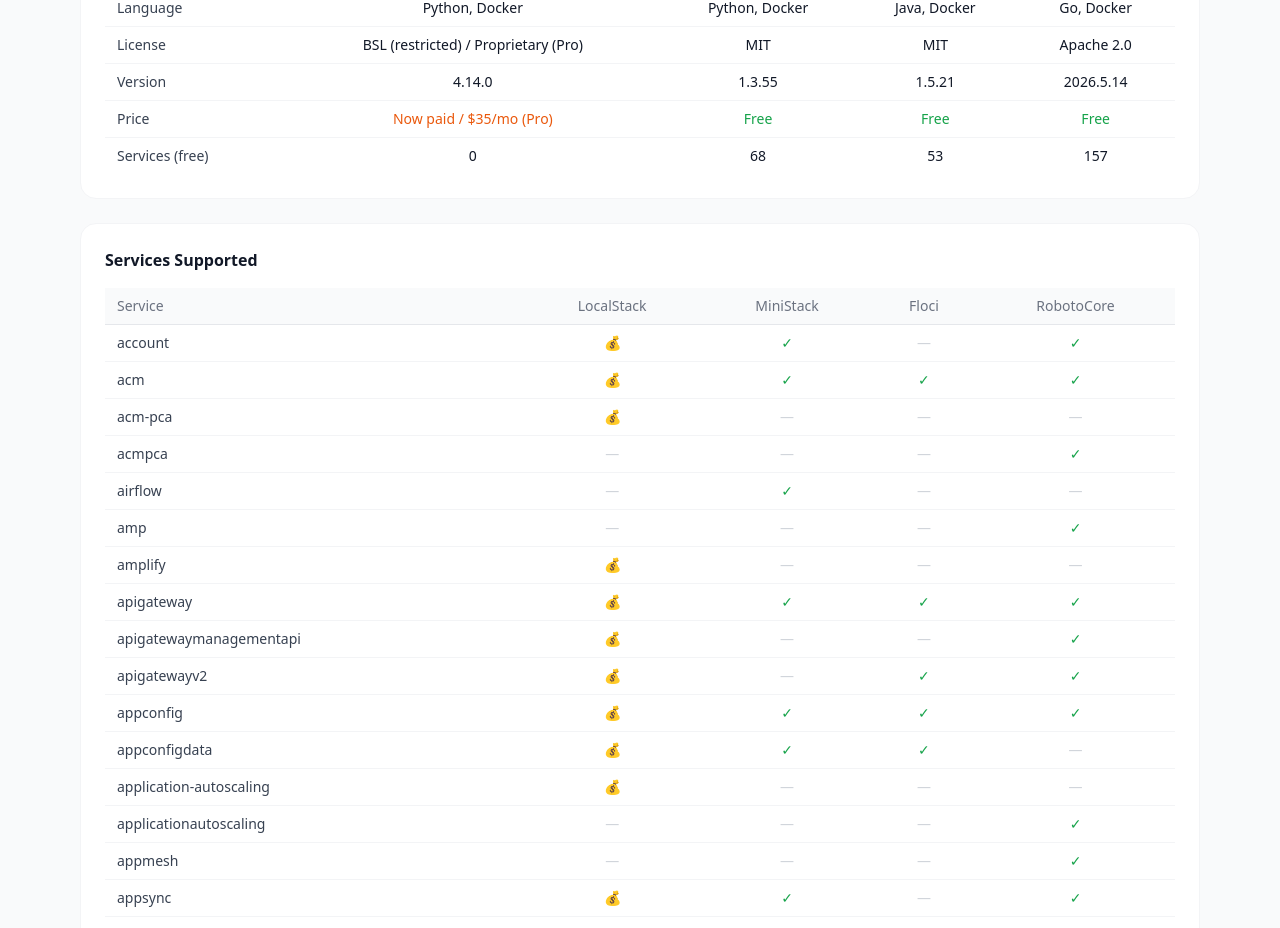
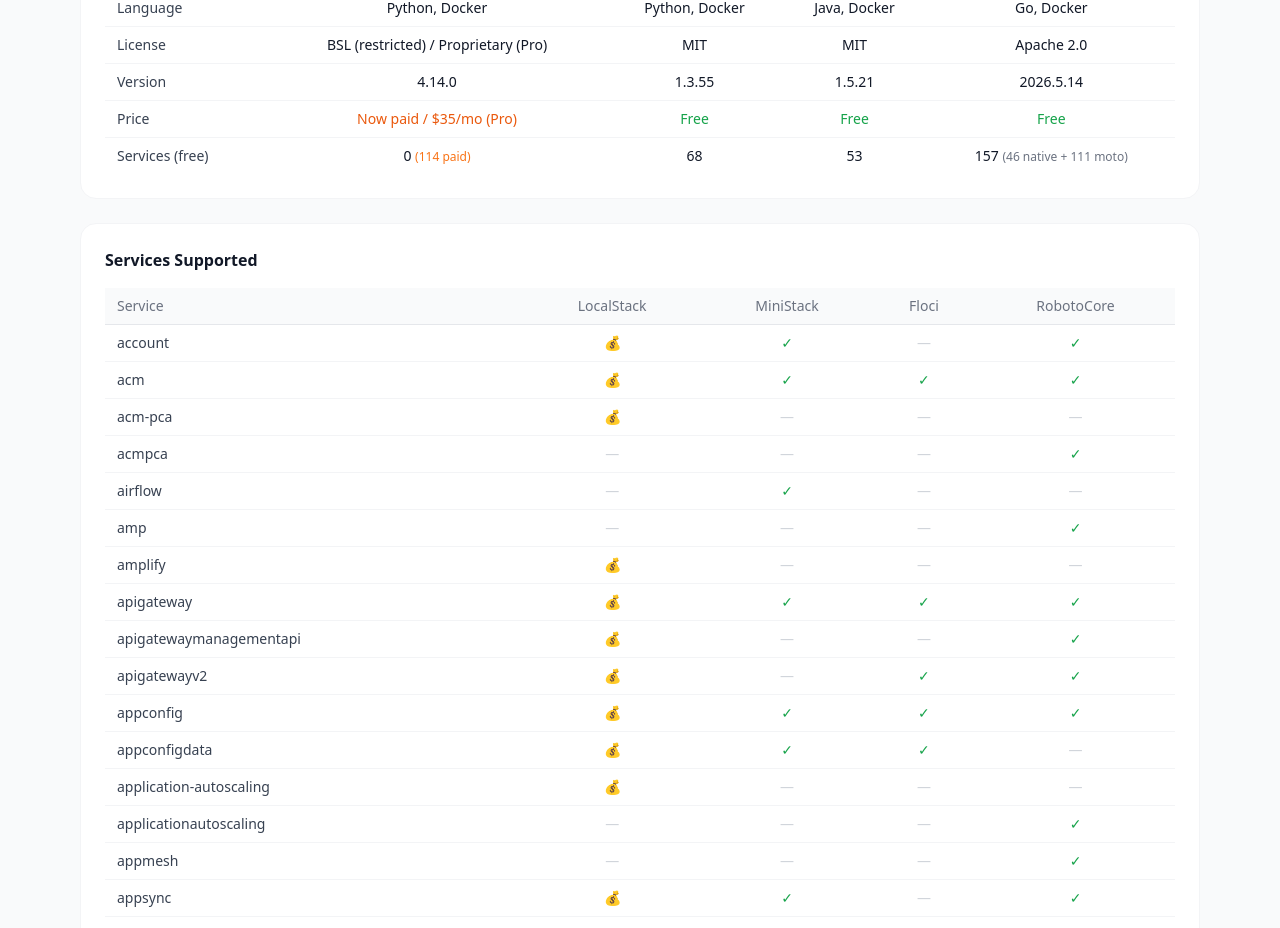
Before and after one commit to olcortesb/s3rv3rl3ss, a Vue app: page /tools in a window 1280 px wide. Shown: the part 1153-2081 px from the top of the page. Built offline with nearby package versions, Linux system fonts and the light colour scheme; the HTML template or start-up script is replaced by a standard one.

Commit message:
fix: add mapper of services and free tier to frontend

```diff
--- a/src/views/Tools.vue
+++ b/src/views/Tools.vue
@@ -93,7 +93,11 @@
           </tr>
           <tr>
             <td class="py-2 px-3 text-gray-700 font-medium">Services (free)</td>
-            <td v-for="tool in tools.tools" :key="tool.id" class="py-2 px-3 text-center text-gray-900">{{ tool.services.length }}</td>
+            <td v-for="tool in tools.tools" :key="tool.id" class="py-2 px-3 text-center text-gray-900">
+              <span v-if="tool.services.length === 0 && tool.paidServices && tool.paidServices.length > 0">0 <span class="text-xs text-orange-500">({{ tool.paidServices.length }} paid)</span></span>
+              <span v-else-if="tool.serviceMeta && tool.serviceMeta.native">{{ tool.services.length }} <span class="text-xs text-gray-500">({{ tool.serviceMeta.native.length }} native + {{ tool.serviceMeta.moto.length }} moto)</span></span>
+              <span v-else>{{ tool.services.length }}</span>
+            </td>
           </tr>
         </tbody>
       </table>
```
